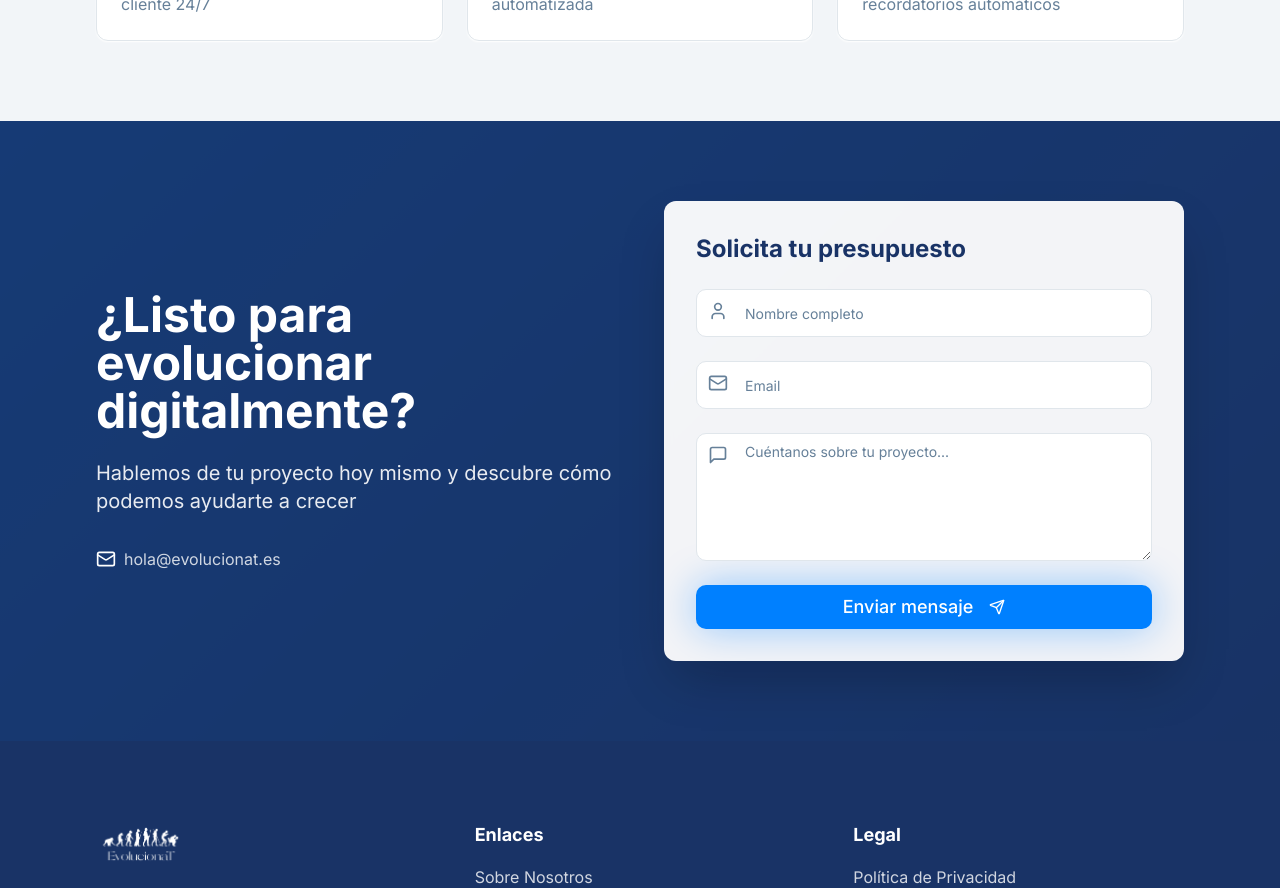
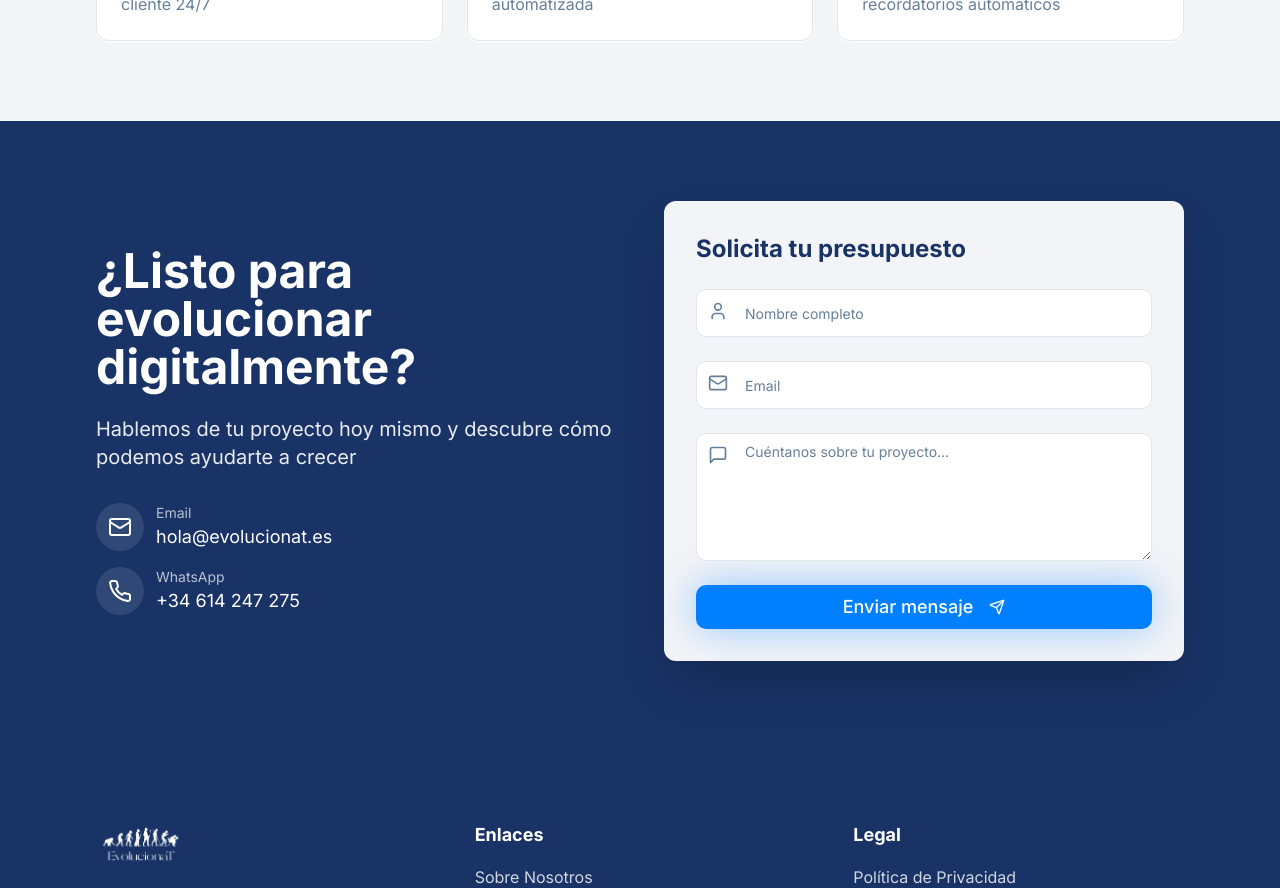
Before and after one commit to jmbatalla/evoluciona, a React (Vite) app: page / in a window 1280 px wide. Shown: the part 3380-4268 px from the top of the page. Built offline with nearby package versions, Linux system fonts and the light colour scheme; the HTML template or start-up script is replaced by a standard one.

Commit message:
Refactor contact form section

```diff
--- a/src/components/ContactForm.tsx
+++ b/src/components/ContactForm.tsx
@@ -3,7 +3,7 @@ import { Button } from "@/components/ui/button";
 import { Input } from "@/components/ui/input";
 import { Textarea } from "@/components/ui/textarea";
 import { useToast } from "@/hooks/use-toast";
-import { Mail, User, MessageSquare, Send, ArrowRight } from "lucide-react";
+import { Mail, User, MessageSquare, Send, Phone } from "lucide-react";
 import emailjs from '@emailjs/browser';
 
 const ContactForm = () => {
@@ -51,8 +51,7 @@ const ContactForm = () => {
   };
 
   return (
-    <section id="contact" className="section-padding bg-gradient-tech relative overflow-hidden">
-      <div className="absolute inset-0 bg-secondary/90"></div>
+    <section id="contact" className="section-padding bg-secondary relative overflow-hidden">
 
       <div className="container mx-auto relative z-10">
         <div className="grid md:grid-cols-2 gap-12 items-center">
@@ -64,11 +63,31 @@ const ContactForm = () => {
             <p className="text-xl text-white/90 mb-8">
               Hablemos de tu proyecto hoy mismo y descubre cómo podemos ayudarte a crecer
             </p>
-            <div className="flex items-center gap-2 text-white/80">
-              <Mail className="w-5 h-5 text-white" />
-              <a href="mailto:hola@evolucionat.es" className="hover:text-white transition-colors">
-                hola@evolucionat.es
-              </a>
+
+            <div className="space-y-4">
+              <div className="flex items-center gap-3 text-white">
+                <div className="w-12 h-12 rounded-full bg-white/10 flex items-center justify-center">
+                  <Mail className="w-6 h-6 text-white" />
+                </div>
+                <div>
+                  <p className="text-sm text-white/70">Email</p>
+                  <a href="mailto:hola@evolucionat.es" className="text-lg hover:text-primary transition-colors">
+                    hola@evolucionat.es
+                  </a>
+                </div>
+              </div>
+
+              <div className="flex items-center gap-3 text-white">
+                <div className="w-12 h-12 rounded-full bg-white/10 flex items-center justify-center">
+                  <Phone className="w-6 h-6 text-white" />
+                </div>
+                <div>
+                  <p className="text-sm text-white/70">WhatsApp</p>
+                  <a href="https://wa.me/34614247275" target="_blank" rel="noopener noreferrer" className="text-lg hover:text-primary transition-colors">
+                    +34 614 247 275
+                  </a>
+                </div>
+              </div>
             </div>
           </div>
 
```
